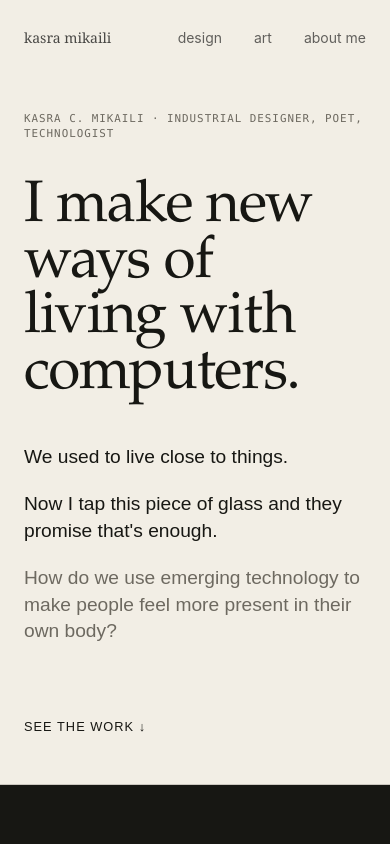
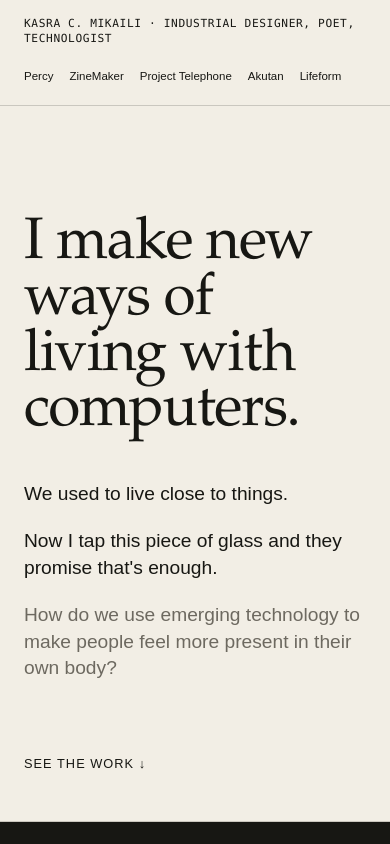
Before and after one commit to daedalusworkshop/portfolio-2026, a Next.js app: page / in a window 390 px wide. Shown: the top 844 px of the page. Built offline with nearby package versions, Linux system fonts and the light colour scheme.

Commit message:
Isolate the 2026 portfolio page
Give the 2026 homepage its own project navigation, remove the Akutan image, clarify Computergrass attribution, and end with a direct email CTA.

```diff
--- a/src/app/globals.css
+++ b/src/app/globals.css
@@ -19,6 +19,8 @@ body:has(.portfolio-home) {
   background-color: #171713;
 }
 
+body:has(.portfolio-home) > header { display: none; }
+
 .portfolio-home {
   --paper: #f2eee5;
   --ink: #171713;
@@ -32,8 +34,65 @@ body:has(.portfolio-home) {
 
 .portfolio-home ::selection { background: #d8ff58; color: var(--ink); }
 
+.portfolio-topbar {
+  position: sticky;
+  top: 0;
+  z-index: 40;
+  display: grid;
+  grid-template-columns: minmax(20rem, 1fr) auto;
+  align-items: center;
+  gap: 2rem;
+  padding: 0.85rem max(1.5rem, calc((100vw - 86rem) / 2));
+  border-bottom: 1px solid var(--rule);
+  background: rgba(242, 238, 229, 0.96);
+  backdrop-filter: blur(12px);
+}
+
+.portfolio-topbar > p {
+  margin: 0;
+  font: 500 0.7rem/1.35 ui-monospace, SFMono-Regular, Menlo, Monaco, Consolas, monospace;
+  letter-spacing: 0.055em;
+  text-transform: uppercase;
+}
+
+.portfolio-topbar nav {
+  display: flex;
+  align-items: center;
+  justify-content: flex-end;
+  gap: clamp(0.7rem, 1.7vw, 1.5rem);
+}
+
+.portfolio-topbar a {
+  position: relative;
+  display: inline-flex;
+  min-height: 40px;
+  align-items: center;
+  font-size: 0.78rem;
+  white-space: nowrap;
+  transition: color 160ms ease, opacity 160ms ease;
+}
+
+.portfolio-topbar a::after {
+  position: absolute;
+  right: 0;
+  bottom: 0.55rem;
+  left: 0;
+  height: 1px;
+  background: currentColor;
+  content: "";
+  opacity: 0;
+  transform: scaleX(0.6);
+  transition: opacity 160ms ease, transform 160ms ease;
+}
+
+.portfolio-topbar a:hover::after,
+.portfolio-topbar a:focus-visible::after {
+  opacity: 1;
+  transform: scaleX(1);
+}
+
 .portfolio-hero {
-  min-height: 100svh;
+  min-height: calc(100svh - 4rem);
   padding: clamp(7rem, 12vw, 10rem) max(1.5rem, calc((100vw - 86rem) / 2)) 3rem;
   display: grid;
   grid-template-columns: minmax(0, 1fr) minmax(18rem, 0.72fr);
@@ -175,12 +234,18 @@ body:has(.portfolio-home) {
 .poem section p + p { margin-top: 2rem; }
 .poem-trickle { padding-left: clamp(1rem, 8vw, 8rem); }
 
-.portfolio-footer { min-height: 18rem; padding: 3rem max(1.5rem, calc((100vw - 86rem) / 2)); display: flex; justify-content: space-between; align-items: end; background: #171713; color: var(--paper); }
-.portfolio-footer > p { font-family: "Iowan Old Style", serif; font-size: clamp(2rem, 4vw, 4rem); }
-.portfolio-footer div { display: flex; gap: 1.5rem; font-size: .8rem; text-transform: uppercase; letter-spacing: .08em; }
+.portfolio-footer { min-height: 22rem; padding: clamp(4rem, 7vw, 7rem) max(1.5rem, calc((100vw - 86rem) / 2)); display: grid; grid-template-columns: minmax(0, 1fr) auto; gap: 3rem; align-items: end; background: #171713; color: var(--paper); }
+.portfolio-footer > p { margin: 0; max-width: 12ch; font-family: "Iowan Old Style", serif; font-size: clamp(3rem, 6vw, 6.5rem); line-height: .96; text-wrap: balance; }
+.portfolio-footer-cta { display: inline-flex; min-height: 4.5rem; align-items: center; justify-content: center; padding: 1rem 1.5rem; background: #d8ff58; color: #171713; font: 500 0.8rem/1 ui-monospace, SFMono-Regular, Menlo, Monaco, Consolas, monospace; letter-spacing: .08em; text-transform: uppercase; transition: background-color 160ms ease, color 160ms ease, transform 160ms ease; }
+.portfolio-footer-cta:hover, .portfolio-footer-cta:focus-visible { background: var(--paper); }
+.portfolio-footer-cta:active { transform: scale(.96); }
 
 @media (max-width: 760px) {
-  .portfolio-hero { grid-template-columns: minmax(0, 1fr); min-height: 92svh; align-content: center; gap: 2.5rem; }
+  .portfolio-topbar { position: relative; grid-template-columns: 1fr; gap: .65rem; padding-top: 1rem; padding-bottom: .55rem; }
+  .portfolio-topbar > p { max-width: 30rem; }
+  .portfolio-topbar nav { justify-content: flex-start; gap: 1rem; overflow-x: auto; }
+  .portfolio-topbar a { font-size: .72rem; }
+  .portfolio-hero { grid-template-columns: minmax(0, 1fr); min-height: calc(92svh - 6rem); align-content: center; gap: 2.5rem; }
   .portfolio-kicker, .portfolio-down { grid-column: auto; }
   .portfolio-hero h1 { max-width: 100%; font-size: clamp(3.55rem, 15vw, 4.5rem); overflow-wrap: anywhere; }
   .computergrass-fragment { min-height: 70svh; grid-template-columns: 1fr; align-content: center; }
@@ -200,8 +265,8 @@ body:has(.portfolio-home) {
   .lifeform-grid blockquote { padding-left: 12vw; }
   .poem section { grid-template-columns: 1fr; }
   .poem section b { grid-row: auto; margin-bottom: 1rem; }
-  .portfolio-footer { align-items: start; flex-direction: column; gap: 5rem; }
-  .portfolio-footer div { flex-direction: column; }
+  .portfolio-footer { min-height: 28rem; grid-template-columns: 1fr; align-content: space-between; align-items: start; gap: 5rem; }
+  .portfolio-footer-cta { width: 100%; }
 }
 
 @layer base {
--- a/src/app/page.tsx
+++ b/src/app/page.tsx
@@ -2,7 +2,7 @@ import Link from 'next/link'
 
 const Fragment = ({ children }: { children: React.ReactNode }) => (
   <aside className="computergrass-fragment">
-    <span>from Computergrass</span>
+    <span>From Computergrass, an original poem</span>
     <p>{children}</p>
   </aside>
 )
@@ -10,8 +10,17 @@ const Fragment = ({ children }: { children: React.ReactNode }) => (
 export default function Home() {
   return (
     <div className="portfolio-home">
+      <header className="portfolio-topbar">
+        <p>Kasra C. Mikaili · industrial designer, poet, technologist</p>
+        <nav aria-label="Portfolio projects">
+          <a href="#percy">Percy</a>
+          <a href="#zinemaker">ZineMaker</a>
+          <a href="#telephone">Project Telephone</a>
+          <a href="#akutan">Akutan</a>
+          <a href="#lifeform">Lifeform</a>
+        </nav>
+      </header>
       <section className="portfolio-hero">
-        <p className="portfolio-kicker">Kasra C. Mikaili · industrial designer, poet, technologist</p>
         <h1>I make new ways of living with computers.</h1>
         <div className="portfolio-hero-copy">
           <p>We used to live close to things.</p>
@@ -116,10 +125,6 @@ export default function Home() {
               <audio controls preload="metadata" src="/portfolio/akutan.wav">Your browser does not support audio.</audio>
             </div>
           </header>
-          <figure className="akutan-proof">
-            <img src="/portfolio/akutan-section.png" alt="Visual interpretation of the Akutan Volcano earthquake catalog" />
-            <figcaption>Akutan Volcano, November 1997 to December 2017.</figcaption>
-          </figure>
         </section>
 
         <Fragment>
@@ -186,8 +191,8 @@ export default function Home() {
       </section>
 
       <footer className="portfolio-footer">
-        <p>Kasra C. Mikaili</p>
-        <div><a href="mailto:kasra@kasra.world">kasra@kasra.world</a><Link href="/about/contact">Contact</Link></div>
+        <p>Have a project in mind?</p>
+        <a className="portfolio-footer-cta" href="mailto:kasra@kasra.world">Let&apos;s make something</a>
       </footer>
     </div>
   )
```
